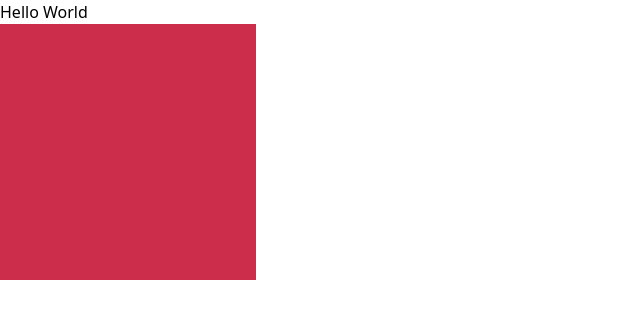
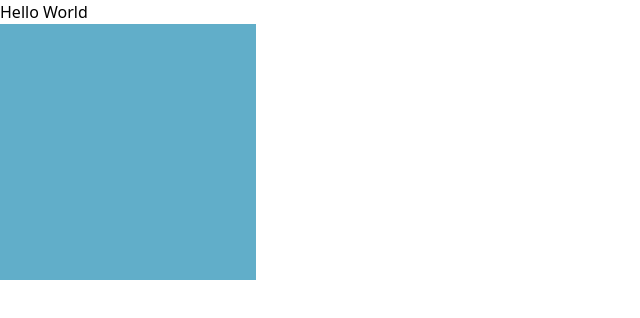
Before and after one commit to ghector6/tailwind_learningpt1, a website: page public/index.html in a window 1280 px wide. Shown: the whole page, without its empty margins (0-640 px from the left). Drawn offline with Linux system fonts and the light colour scheme.

Commit message:
code for version 3

```diff
--- a/package.json
+++ b/package.json
@@ -5,7 +5,7 @@
   "main": "index.js",
   "scripts": {
     "test": "echo \"Error: no test specified\" && exit 1",
-    "tw:build": "tailwind -i ./src/css/tailwind.css -o ./public/css/tailwind.css"
+    "tw:build": "tailwind -i ./src/css/tailwind.css -o ./public/css/tailwind.css --watch"
   },
   "author": "",
   "license": "ISC",
--- a/public/index.html
+++ b/public/index.html
@@ -7,7 +7,7 @@
 </head>
 <body>
   <p>Hello World</p>
-  <div class="w-64 h-64 bg-primary">
+  <div class="w-64 h-64 bg-tertiary">
 
 </body>
 </html>
--- a/tailwind.config.js
+++ b/tailwind.config.js
@@ -2,6 +2,11 @@
 module.exports = {
     content: ["./public/index.html", "./src/**/*.{html,js}"],
     theme: {
+      colors: {
+        'primary':"#CC2D4A",
+        'secondary':"#8FA206",
+        'tertiary':"#61AEC9",
+      },
           extend: {
             backgroundImage: {
               'sanFrancisco': "url('../img/sanFrancisco.jpg')",
@@ -20,12 +25,12 @@ module.exports = {
               'chicago': "url('../img/chicago.jpg')",
               'europe': "url('../img/europe.jpg')",
             },
-            backgroundColor: theme => ({
-              ...theme('colors'),
-              'primary': '#CC2D4A',
-              'secondary': '#FFED4A',
-              'terciary': '#FFED4A',
-            }),
+            //backgroundColor: theme => ({
+            //  ...theme('colors'),
+            //  'primary': '#CC2D4A',
+            //  'secondary': '#8FA206',
+            //  'terciary': '#FFED4A',
+            //}),
             textColor: {
               'primary': '#CC2D4A',
               'secondary': '#FFED4A',
```
Also changed, not shown: public/css/tailwind.css.
